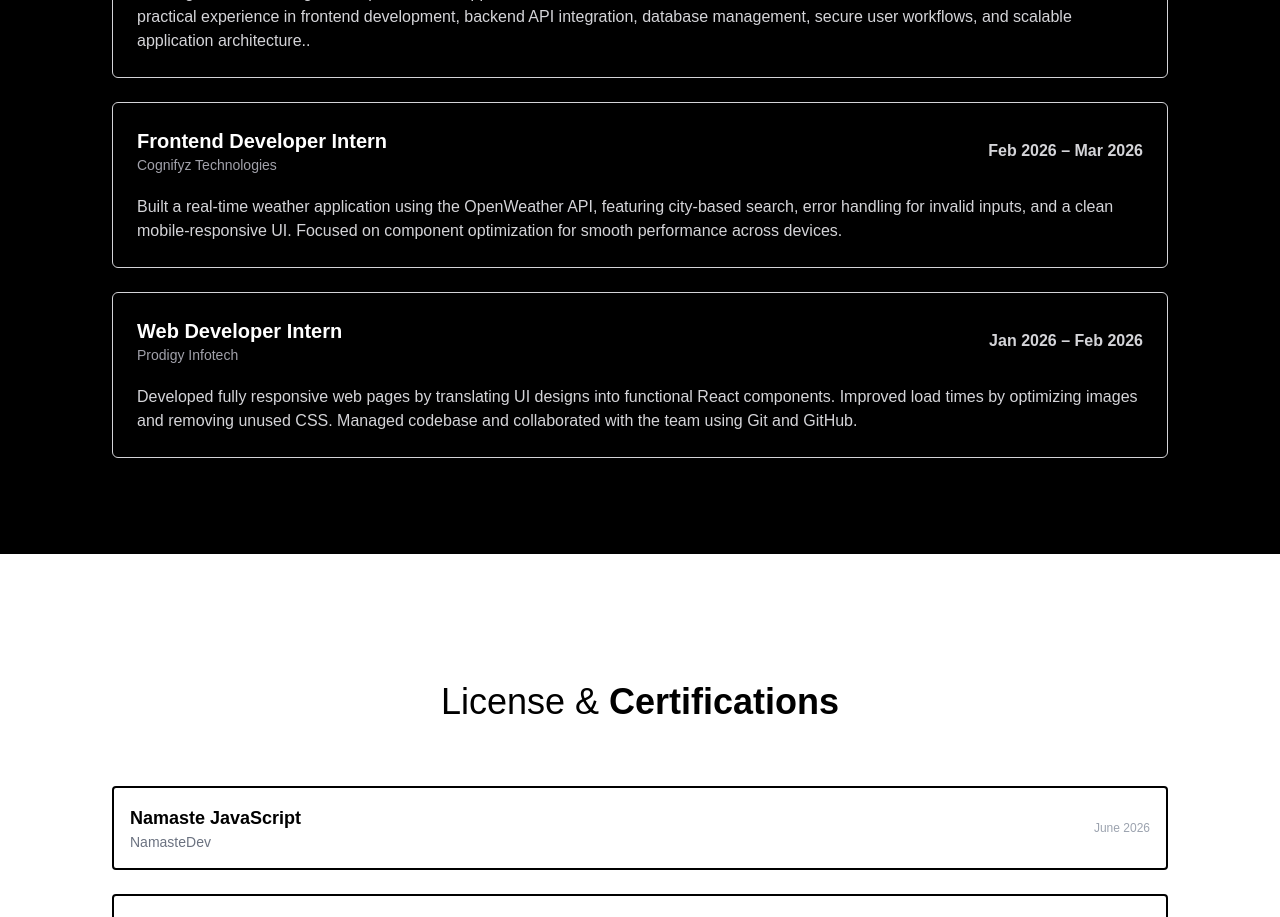
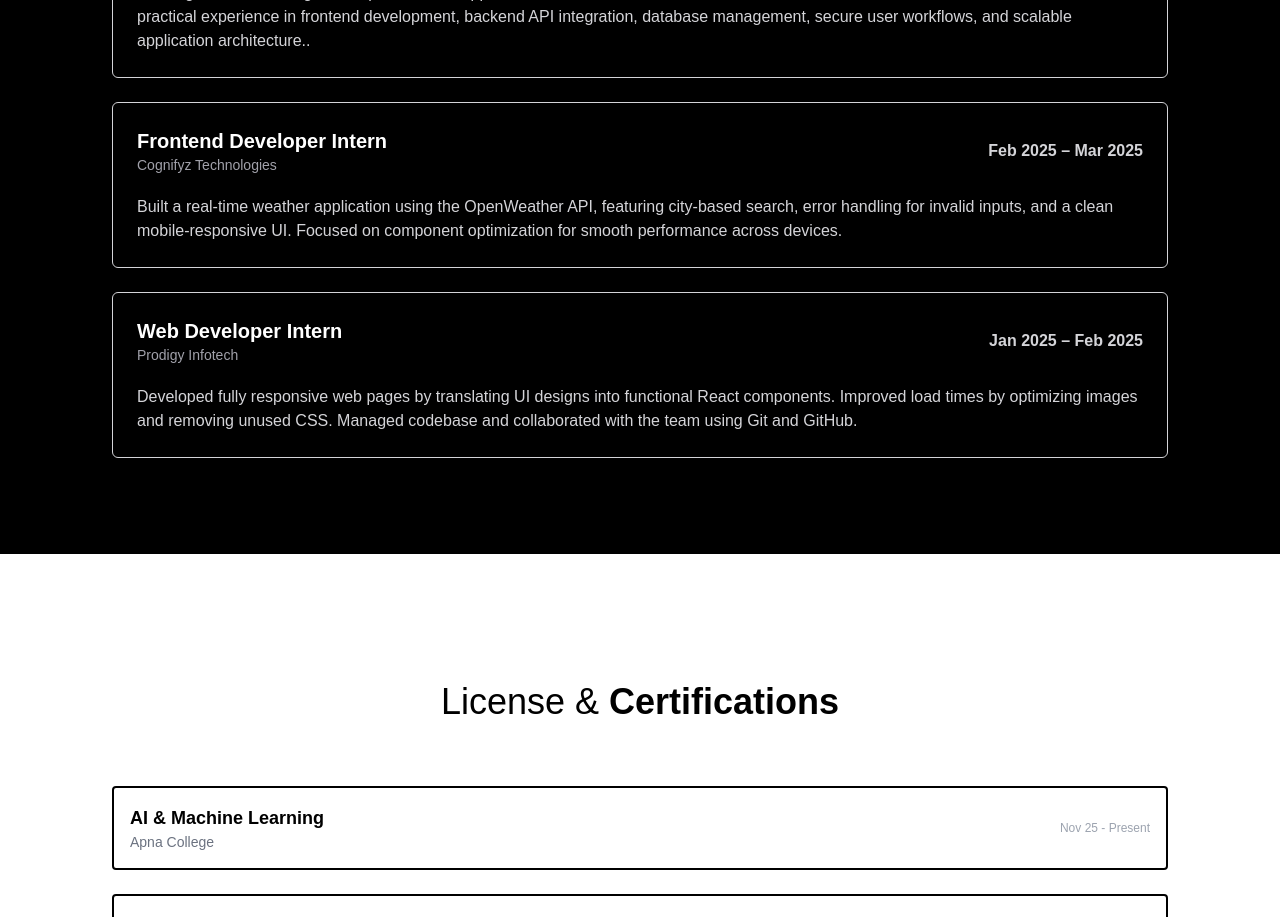
Before and after one commit to ankvish-Hub/ankitvishwakarma.github.io, a React (Vite) app: page / in a window 1280 px wide. Shown: the part 4880-5797 px from the top of the page. Built offline with nearby package versions, Linux system fonts and the light colour scheme.

Commit message:
added info

```diff
--- a/src/components/Certifications.jsx
+++ b/src/components/Certifications.jsx
@@ -4,6 +4,13 @@ export default function Certifications() {
   const certifications = [
     {
       id: 1,
+      title: "AI & Machine Learning",
+      issuer: "Apna College",
+      // link: "/assets/certificate.webp",
+      date: "Nov 25 - Present",
+    },
+    {
+      id: 2,
       title: "Namaste JavaScript",
       issuer: "NamasteDev",
       link: "/assets/certificate.webp",
@@ -11,35 +18,35 @@ export default function Certifications() {
     },
 
     {
-      id: 2,
+      id: 3,
       title: "AWS - Solutions Architecture Job Simulation",
       issuer: "Forage",
       link: "https://forage-uploads-prod.s3.amazonaws.com/completion-certificates/pmnMSL4QiQ9JCgE3W/kkE9HyeNcw6rwCRGw_pmnMSL4QiQ9JCgE3W_zz3mDT8SJjFMCeL7b_1751981716204_completion_certificate.pdf",
       date: "July 2025",
     },
     {
-      id: 3,
+      id: 4,
       title: "DataCom - Software Development",
       issuer: "Forage",
       link: "https://www.theforage.com/completion-certificates/gCW7Xki5Y3vNpBmnn/L3NcyCoAjLno9d3T9_gCW7Xki5Y3vNpBmnn_zz3mDT8SJjFMCeL7b_1753363895210_completion_certificate.pdf",
       date: "July 2025",
     },
     {
-      id: 4,
+      id: 5,
       title: "SQL (Basic) Certificate",
       issuer: "HackerRank",
       link: "https://www.hackerrank.com/certificates/iframe/56369e0ca5f3",
       date: "Ju1y 2025",
     },
     {
-      id: 5,
+      id: 6,
       title: "Accenture Nordics - Software Engineering Job Simulation",
       issuer: "Forage",
       link: "https://forage-uploads-prod.s3.amazonaws.com/completion-certificates/xhih9yFWsf6AYfngd/HNpZwZcuYwona2d8Y_xhih9yFWsf6AYfngd_zz3mDT8SJjFMCeL7b_1751551067691_completion_certificate.pdf",
       date: "June 2025",
     },
     {
-      id: 6,
+      id: 7,
       title: "Deloitte Australia - Technology  Job Simulation",
       issuer: "Forage",
       link: "https://forage-uploads-prod.s3.amazonaws.com/completion-certificates/9PBTqmSxAf6zZTseP/udmxiyHeqYQLkTPvf_9PBTqmSxAf6zZTseP_zz3mDT8SJjFMCeL7b_1751462292744_completion_certificate.pdf",
--- a/src/components/Experience.jsx
+++ b/src/components/Experience.jsx
@@ -14,7 +14,7 @@ const experiences = [
     id: 2,
     company: "Cognifyz Technologies",
     role: "Frontend Developer Intern",
-    period: "Feb 2026 – Mar 2026",
+    period: "Feb 2025 – Mar 2025",
     description:
       "Built a real-time weather application using the OpenWeather API, featuring city-based search, error handling for invalid inputs, and a clean mobile-responsive UI. Focused on component optimization for smooth performance across devices.",
     logo: "/assets/cognifyz.png",
@@ -23,7 +23,7 @@ const experiences = [
     id: 3,
     company: "Prodigy Infotech",
     role: "Web Developer Intern",
-    period: "Jan 2026 – Feb 2026",
+    period: "Jan 2025 – Feb 2025",
     description:
       "Developed fully responsive web pages by translating UI designs into functional React components. Improved load times by optimizing images and removing unused CSS. Managed codebase and collaborated with the team using Git and GitHub.",
     logo: "/assets/Prodigy-InfoTech.png",
```
